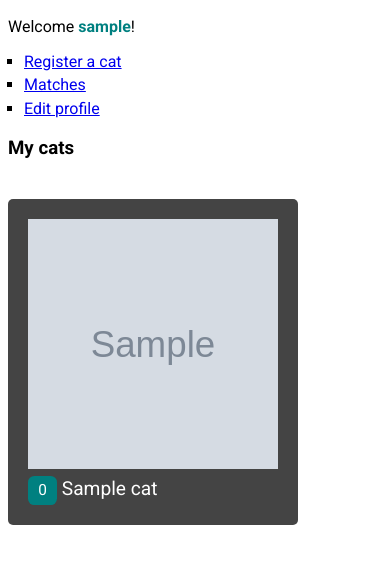
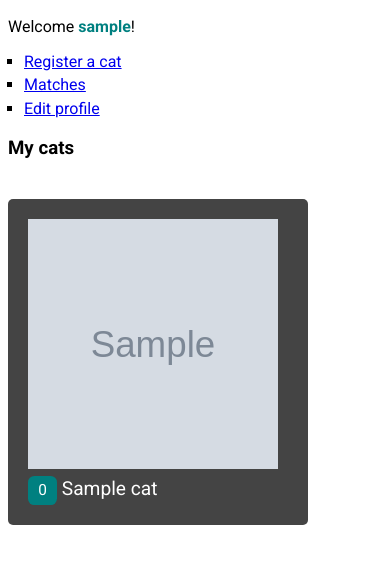
Before and after one commit to mwiens91/meowder, a Django app: page / in a window 390 px wide. Shown: the part 140-704 px from the top of the page. Run offline with Django 3.2, Linux system fonts and the light colour scheme; a user stored in the database is signed in; tables that the repository leaves empty hold one stand-in row (values such as "Sample post"); grey boxes marked "Sample" are stand-in pictures; parts of the project's set-up code (start-up, migrations or seed data) failed here and were passed over.

Commit message:
Support mobile browsers

```diff
--- a/static/style.css
+++ b/static/style.css
@@ -6,7 +6,7 @@ body {
 	background-color: white;
 	color: black;
 }
-@media screen and (max-width: 699px) {
+@media (max-width: 699px) {
 	body {
 		margin-left: 0.5em;
 		margin-right: 0.5em;
@@ -64,6 +64,14 @@ select
 	color: #444;
 	margin-top: 40px;
 }
+@media (max-width: 699px) {
+	.gridwrapper {
+		display: flex;
+		flex-direction: column;
+		width: 300px;
+		margin-top: 35px;
+	}
+}
 .gridbox {
 	background-color: #444;
 	color: #fff;
@@ -71,6 +79,12 @@ select
 	padding: 20px;
 	text-decoration: none;
 	font-size: 120%;
+	text-align: left;
+}
+@media (max-width: 699px) {
+	.gridbox {
+		margin-top: 5px;
+	}
 }
 
 /* The grid showing an owner's cat matches*/
@@ -87,6 +101,19 @@ select
 	color: #fff;
 	border-radius: 5px;
 	padding: 25px 16px;
+}
+
+/* A bar showing a welcome message and menu options above the rating box
+ */
+.ratemenubar {
+	display: flex;
+	justify-content: space-between;
+	padding-bottom: 3px;
+}
+@media (max-width: 699px) {
+	.ratemenubar {
+		flex-direction: column;
+	}
 }
 
 /* The box showing a cat to rate*/
--- a/templates/basecathome.html
+++ b/templates/basecathome.html
@@ -9,7 +9,7 @@ when there are no cats left to rate.
 
 {% block content %}
 	{# The bar showing a welcome message to the cat with buttons #}
-	<div style="display:flex; justify-content: space-between; padding-bottom: 3px">
+	<div class="ratemenubar">
 
 		{# The welcome message #}
 		<span style="font-weight: bold"><span style="color: magenta">{{ cat.name }}</span>, start rating!</span>
```
